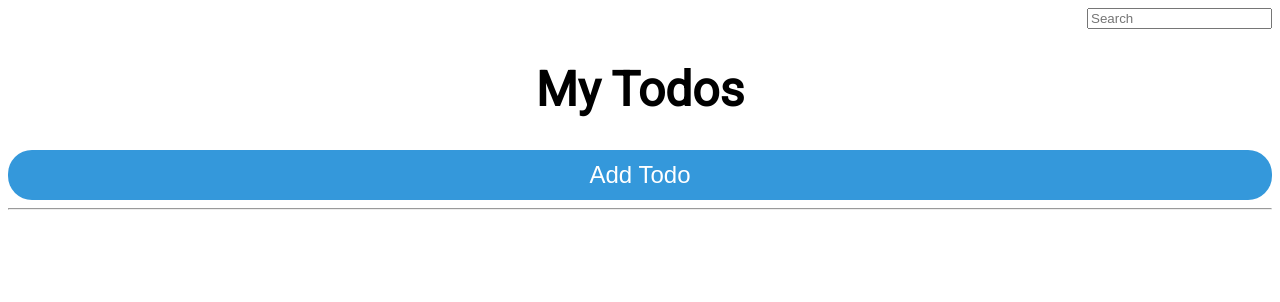
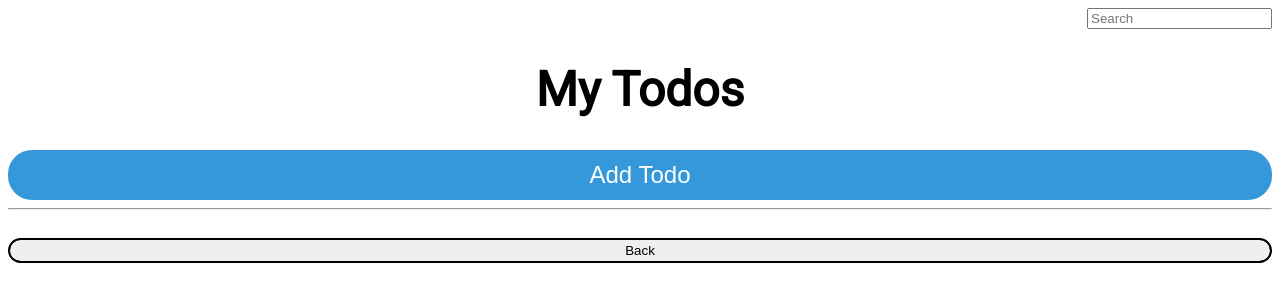
Before and after one commit to LukeJordanDavies/To-DoApp, a React (Create React App) app: page / in a window 1280 px wide. Shown: the top 302 px of the page. Built offline with nearby package versions, Linux system fonts and the light colour scheme.

Commit message:
Add back button

```diff
--- a/src/App.js
+++ b/src/App.js
@@ -3,6 +3,7 @@ import TitleBanner from "./components/titleBanner";
 import AddTodo from "./components/addTodo";
 import TodoList from "./components/todoList";
 import SearchBar from "./components/searchBar";
+import BackButton from "./components/backButton";
 
 function App() {
   // Stores the array of todo objects
@@ -62,6 +63,8 @@ function App() {
         todos={search[0].todoTitle ? search : todos}
         removeTodo={removeTodo}
       />
+      {/* Button must only show when search is truthy */}
+      <BackButton clearSearch={clearSearch} />
     </main>
     </>
   );
--- a/src/components/addTodo.js
+++ b/src/components/addTodo.js
@@ -4,18 +4,14 @@ import PopoutForm from './popoutForm';
 const AddTodo = ({ todos, setTodos }) => {
   const [popoutVisible, setPopoutVisible] = useState(false);
 
-  const openPopout = () => {
-    setPopoutVisible(true);
-  };
-
-  const closePopout = () => {
-    setPopoutVisible(false);
+  const togglePopout = () => {
+    setPopoutVisible(!popoutVisible)
   };
 
   return (
     <>
-      <button className='add-todo-btn' onClick={openPopout}>Add Todo</button>
-      {popoutVisible && <PopoutForm onClose={closePopout} todos={todos} setTodos={setTodos}/>}
+      <button className='add-todo-btn' onClick={togglePopout}>Add Todo</button>
+      {popoutVisible && <PopoutForm onClose={togglePopout} todos={todos} setTodos={setTodos}/>}
     </>
   )
 }
--- /dev/null
+++ b/src/components/backButton.js
@@ -0,0 +1,9 @@
+import React from 'react'
+
+const BackButton = ({ clearSearch }) => {
+  return (
+    <button className='back-button' onClick={clearSearch}>Back</button>
+  )
+}
+
+export default BackButton
--- a/src/index.css
+++ b/src/index.css
@@ -21,6 +21,18 @@
 
 } */
 
+.back-button {
+  width: 100%;
+  height: 25px;
+  margin-top: 20px;
+  border-radius: 12px;
+  outline: 1px auto;
+}
+
+.back-button:active {
+  background-color: darkgrey;
+}
+
 .add-todo-btn {
   display: inline-block;
   width: 100%;
@@ -33,6 +45,10 @@
   border: none;
   border-radius: 24px;
   font-size: 1.5rem;
+}
+
+.add-todo-btn:active {
+  background-color: blue;
 }
 
 hr {
@@ -82,6 +98,14 @@ hr {
   color: black;
 }
 
+.delete-icon:hover {
+  color: white;
+}
+
+.delete-icon:active {
+  color: black;
+}
+
 .form-section {
   width: 100%;
   height: 125px;
@@ -102,3 +126,7 @@ hr {
   border-radius: 12px;
   outline: 1px auto;
 }
+
+.submit-todo-btn:active {
+  background-color: darkgrey
+}
```
